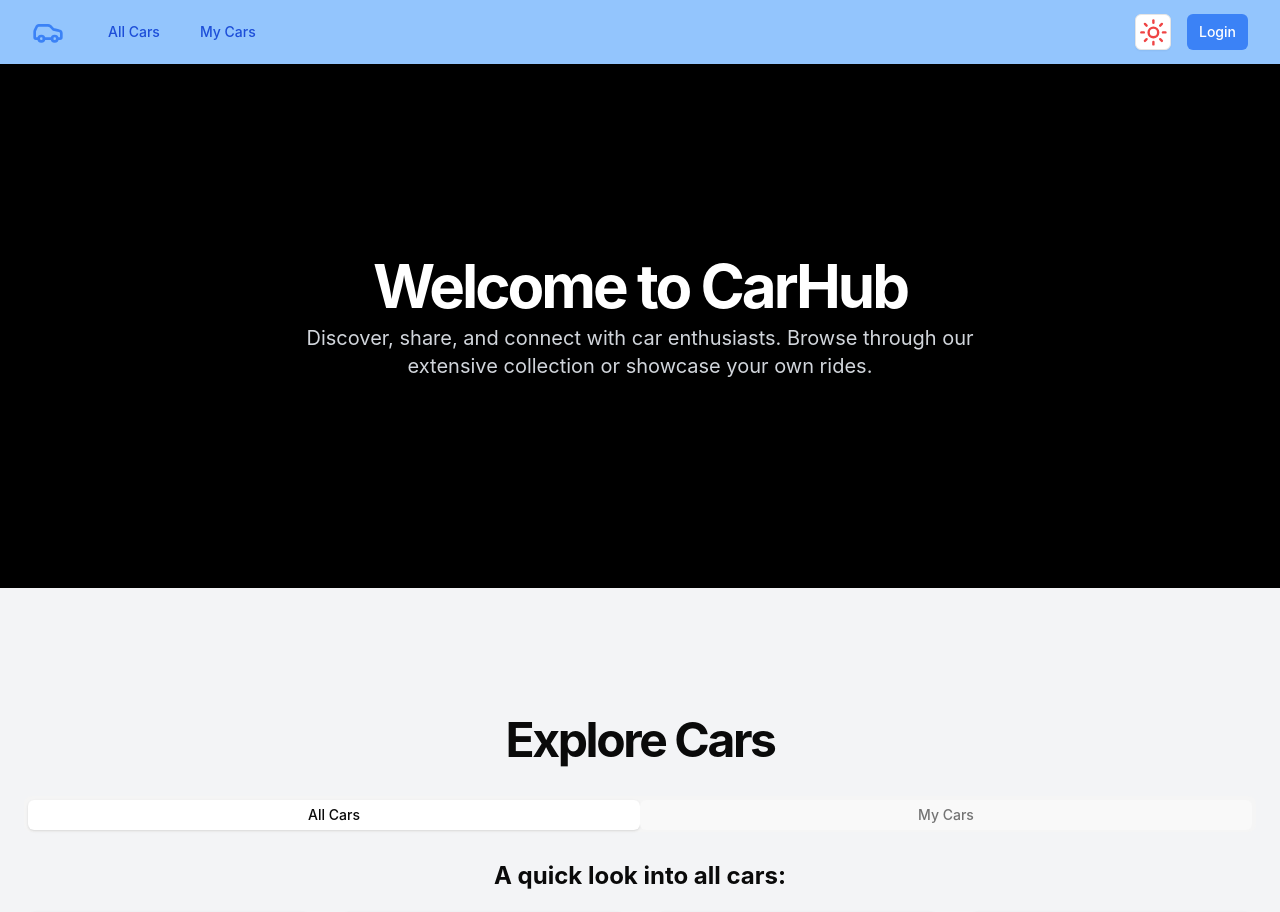
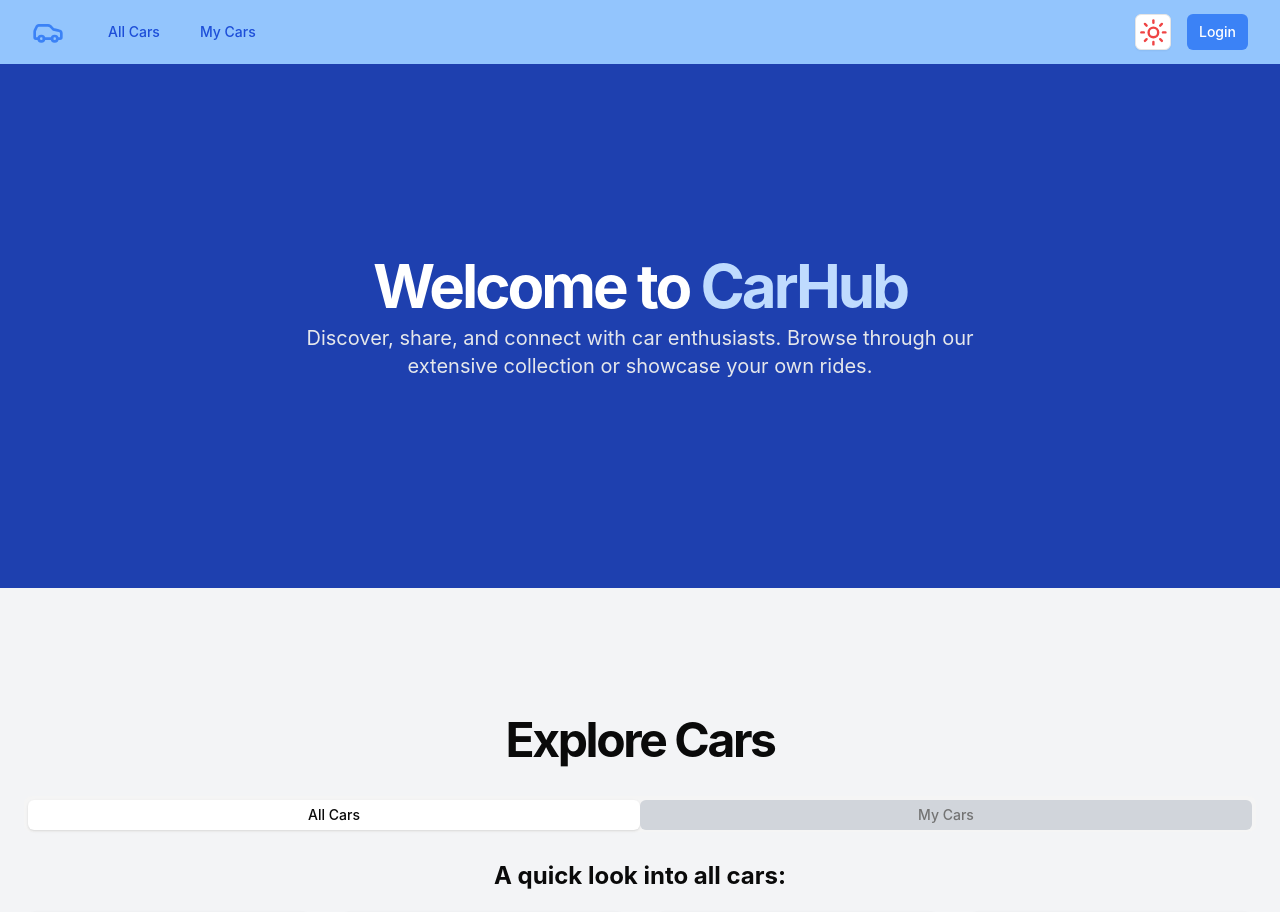
Before and after one commit to BoyanK95/carhub-ui, a React (Vite) app in the folder carhub-react-ui/: page / in a window 1280 px wide. Shown: the top 912 px of the page. Built offline with nearby package versions, Linux system fonts and the light colour scheme.

Commit message:
style: change color of logIn and tabs of home page

```diff
--- a/carhub-react-ui/src/components/navigation/Navbar.tsx
+++ b/carhub-react-ui/src/components/navigation/Navbar.tsx
@@ -98,7 +98,7 @@ export default function Navbar() {
                 <UserProfile user={user} handleLogout={handleLogout} />
               ) : (
                 <Link to={"/login"}
-                  className="text-white dark:hover:text-indigo-100 bg-blue-500 hover:bg-blue-600 hover:shadow-sm dark:hover:bg-indigo-800 dark:bg-indigo-600 rounded-md px-3 py-2 text-sm font-medium"
+                  className="text-white dark:hover:text-indigo-100 bg-blue-500 hover:bg-blue-200 hover:shadow-sm dark:hover:bg-indigo-800 dark:bg-indigo-600 rounded-md px-3 py-2 text-sm font-medium"
                 >
                   Login
                 </Link >
--- a/carhub-react-ui/src/components/screens/Home.tsx
+++ b/carhub-react-ui/src/components/screens/Home.tsx
@@ -13,14 +13,17 @@ const Home = () => {
   return (
     <div className="flex flex-col min-h-screen w-full">
       <main className="flex-grow">
-        <section className="w-full py-12 md:py-24 lg:py-32 xl:py-48 bg-black">
+        <section className="w-full py-12 md:py-24 lg:py-32 xl:py-48 bg-blue-800 dark:bg-indigo-950">
           <div className="container mx-auto px-4 md:px-6 max-w-7xl">
             <div className="flex flex-col items-center space-y-4 text-center">
               <div className="space-y-2">
                 <h1 className="text-3xl font-bold tracking-tighter sm:text-4xl md:text-5xl lg:text-6xl/none text-white">
-                  Welcome to CarHub
+                  Welcome to{" "}
+                  <span className="text-blue-200 dark:text-indigo-200">
+                    CarHub
+                  </span>
                 </h1>
-                <p className="mx-auto max-w-[700px] text-gray-300 md:text-xl">
+                <p className="mx-auto max-w-[700px] text-gray-200 md:text-xl">
                   Discover, share, and connect with car enthusiasts. Browse
                   through our extensive collection or showcase your own rides.
                 </p>
@@ -42,15 +45,15 @@ const Home = () => {
             </div>
           </div>
         </section>
-        <section className="w-full py-12 md:py-24 lg:py-32 bg-gray-100">
+        <section className="w-full py-12 md:py-24 lg:py-32 bg-gray-100 dark:bg-gray-900">
           <div className="container mx-auto px-4 md:px-6 max-w-7xl">
             <h2 className="text-3xl font-bold tracking-tighter sm:text-5xl text-center mb-8">
               Explore Cars
             </h2>
             <Tabs defaultValue="all" className="w-full">
               <TabsList className="grid w-full grid-cols-2">
-                <TabsTrigger value="all">All Cars</TabsTrigger>
-                <TabsTrigger value="my">My Cars</TabsTrigger>
+                <TabsTrigger className="bg-gray-300" value="all">All Cars</TabsTrigger>
+                <TabsTrigger className="bg-gray-300" value="my">My Cars</TabsTrigger>
               </TabsList>
               <TabsContent value="all">
                 <h2 className="text-2xl font-bold py-5 flex justify-center">
```
